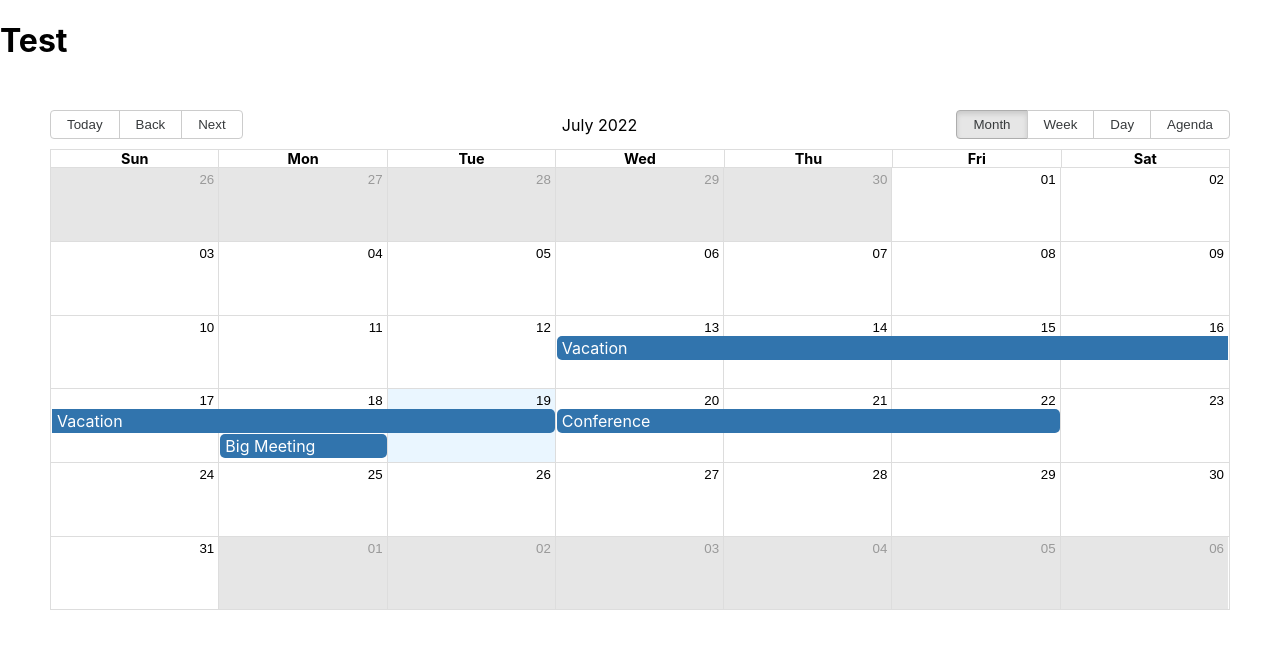
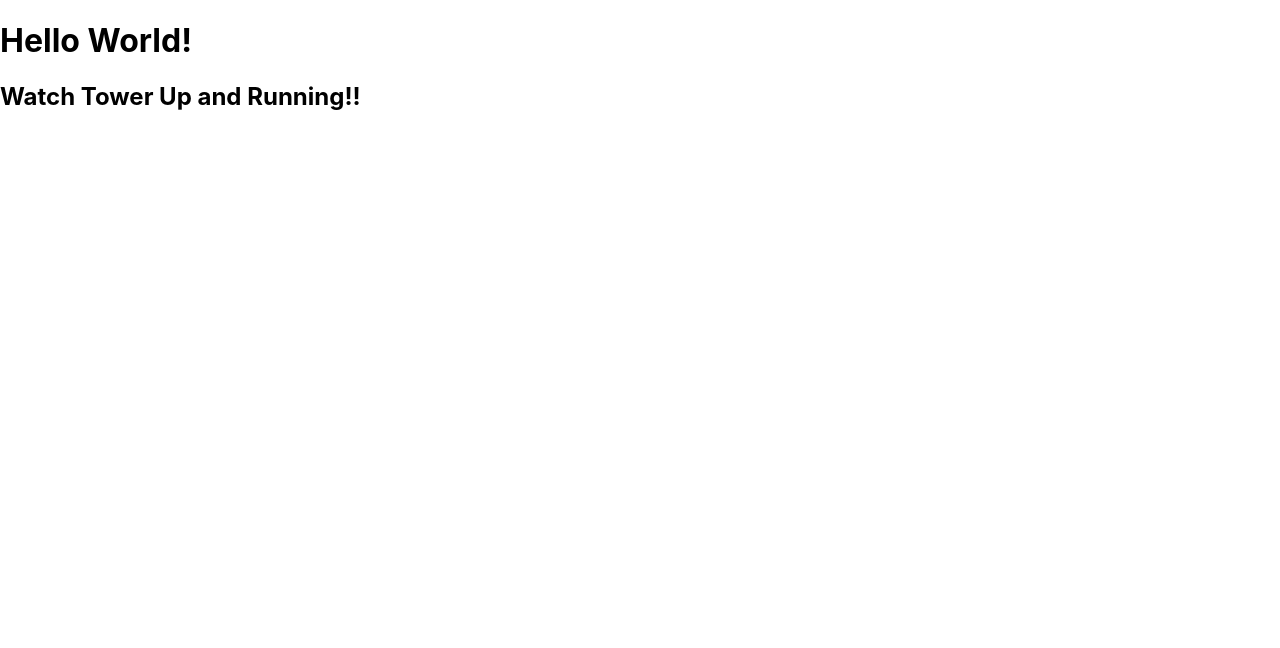
Before and after one commit to rpp34-boc-caspian/Puffin, a React (Create React App) app: page / in a window 1280 px wide. Shown: the top 648 px of the page. Built offline with nearby package versions, Linux system fonts and the light colour scheme.

Commit message:
Reset index.tsx to display App component

```diff
--- a/src/index.tsx
+++ b/src/index.tsx
@@ -15,8 +15,8 @@ const root = ReactDOM.createRoot(
 );
 root.render(
   <React.StrictMode>
-    {/* <App /> */}
-    <Daily />
+    <App />
+    {/* <Daily /> */}
   </React.StrictMode>
 );
 
```
